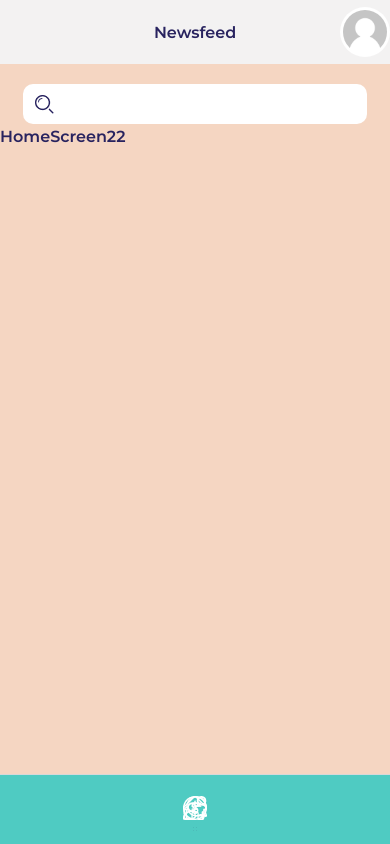
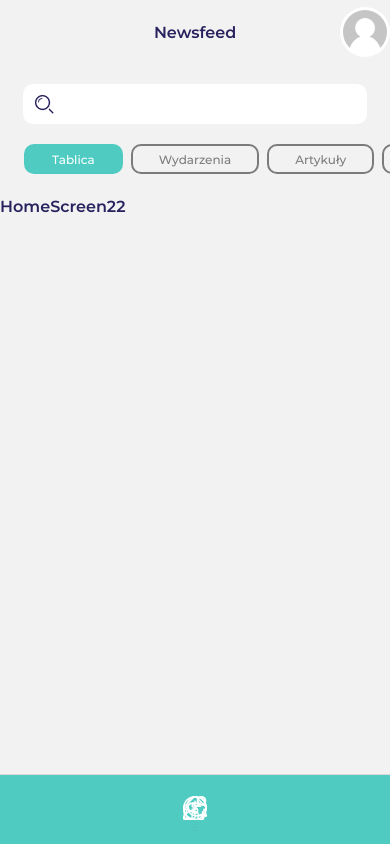
Before and after one commit to LukasMod/lm-feed, a React Native app: screen /Home in a window 390 px wide. Built offline with nearby package versions, Linux system fonts and the light colour scheme.

Commit message:
Add badges

```diff
--- /dev/null
+++ b/src/components/badge/badge-item.tsx
@@ -0,0 +1,48 @@
+import * as React from 'react'
+import { TouchableOpacity, ViewStyle, TextStyle, Text } from 'react-native'
+import { color, rounding, spacing, tpMediumDescriptionM } from '../../theme'
+import { IBadge } from '../../types/badge'
+import { metrics } from '../../utils'
+
+const CONTAINER: ViewStyle = {
+  height: 30,
+  backgroundColor: color.background,
+  paddingVertical: 6,
+  paddingHorizontal: 26,
+  borderRadius: rounding.regular,
+  borderColor: color.descriptionText,
+  borderWidth: 2,
+  marginHorizontal: spacing.itemSmall,
+}
+const CONTAINER_SELECTED: ViewStyle = {
+  backgroundColor: color.primary,
+  borderColor: color.primary,
+}
+
+const TEXT: TextStyle = {
+  ...tpMediumDescriptionM,
+}
+const TEXT_SELECTED: TextStyle = {
+  color: color.white,
+}
+
+export interface IBadgeItem {
+  item: IBadge
+}
+
+export const BadgeItem = ({ item }: IBadgeItem) => {
+  const onPressBadge = () => {
+    console.log('onPressBadge', item.label, item.id)
+  }
+
+  if (!item) return null
+
+  return (
+    <TouchableOpacity
+      style={[CONTAINER, item.isSelected && CONTAINER_SELECTED]}
+      activeOpacity={metrics.activeOpacity}
+      onPress={onPressBadge}>
+      <Text style={[TEXT, item.isSelected && TEXT_SELECTED]}>{item.label}</Text>
+    </TouchableOpacity>
+  )
+}
--- /dev/null
+++ b/src/components/badge/badge-list.tsx
@@ -0,0 +1,31 @@
+import * as React from 'react'
+import { ViewStyle, FlatList, View } from 'react-native'
+import { color, spacing } from '../../theme'
+import { IBadge } from '../../types/badge'
+import { BadgeItem } from './badge-item'
+
+export interface IBadgeList {
+  badges?: IBadge[]
+}
+
+const CONTENT: ViewStyle = {
+  padding: spacing.screen,
+  backgroundColor: color.background,
+}
+
+const keyExtractor = (item: IBadge) => item.id
+
+export const BadgeList = ({ badges }: IBadgeList) => {
+  return (
+    <View>
+      <FlatList
+        contentContainerStyle={CONTENT}
+        data={badges}
+        renderItem={BadgeItem}
+        keyExtractor={keyExtractor}
+        horizontal
+        showsHorizontalScrollIndicator={false}
+      />
+    </View>
+  )
+}
--- a/src/components/image/image-user.tsx
+++ b/src/components/image/image-user.tsx
@@ -15,7 +15,7 @@ const CONTAINER: ViewStyle = {
   backgroundColor: color.white,
   height: 50,
   width: 50,
-  borderRadius: 100,
+  borderRadius: 50,
   justifyContent: 'center',
   alignItems: 'center',
 }
@@ -23,7 +23,7 @@ const IMAGE: ImageStyle = {
   resizeMode: 'contain',
   height: 44,
   width: 44,
-  borderRadius: 100,
+  borderRadius: 44,
 }
 
 export const ImageUser = ({ style, imageUri, containerStyle, onPress }: IUserImage) => {
--- a/src/components/index.ts
+++ b/src/components/index.ts
@@ -2,3 +2,5 @@ export * from './icon/icon'
 export * from './icon/icon-tab-bar'
 export * from './image/image-user'
 export * from './input/input-searchbar'
+export * from './badge/badge-item'
+export * from './badge/badge-list'
--- a/src/components/input/input-searchbar.tsx
+++ b/src/components/input/input-searchbar.tsx
@@ -1,6 +1,6 @@
 import * as React from 'react'
 import { ImageStyle, TouchableOpacity, ViewStyle, TextInput, TextStyle } from 'react-native'
-import { color, tpMediumTextM } from '../../theme'
+import { color, rounding, tpMediumTextM } from '../../theme'
 import { metrics } from '../../utils'
 import { Icon } from '../icon/icon'
 import { Icons } from '../icon/icons'
@@ -18,10 +18,10 @@ const CONTAINER: ViewStyle = {
   alignItems: 'center',
   padding: 12,
   flexDirection: 'row',
-  borderRadius: 10,
+  borderRadius: rounding.regular,
 }
 const ICON: ImageStyle = {}
-const TEXT_STYLE: TextStyle = {
+const TEXT: TextStyle = {
   ...tpMediumTextM,
   paddingHorizontal: 10,
   flex: 1,
@@ -40,7 +40,7 @@ export const InputSearchbar = ({ setText, text }: IInputSearchBar) => {
       activeOpacity={metrics.activeOpacity}
       onPress={onPressSearchbar}>
       <Icon style={ICON} icon={Icons.SEARCH} size={19} />
-      <TextInput style={TEXT_STYLE} ref={inputRef} onChangeText={setText} value={text} />
+      <TextInput style={TEXT} ref={inputRef} onChangeText={setText} value={text} />
     </TouchableOpacity>
   )
 }
--- a/src/screens/home-screen.tsx
+++ b/src/screens/home-screen.tsx
@@ -2,19 +2,27 @@ import { useNavigation } from '@react-navigation/native'
 import { StatusBar } from 'expo-status-bar'
 import React, { useState } from 'react'
 import { Text, TextStyle, View, ViewStyle } from 'react-native'
-import { InputSearchbar } from '../components'
-import { tpBoldTextL } from '../theme'
+import { BadgeList, InputSearchbar } from '../components'
+import { spacing, tpBoldTextL } from '../theme'
+import { IBadge } from '../types/badge'
 import { HomeScreenNavProp } from '../types/navigation'
 
 const FULL: ViewStyle = {
   flex: 1,
-  backgroundColor: 'rgba(255, 100, 2, 0.2)',
-  paddingVertical: 20,
+  paddingVertical: spacing.screen,
 }
 
 const TEXT: TextStyle = {
   ...tpBoldTextL,
+  flex: 1,
 }
+
+const BADGES: IBadge[] = [
+  { id: 'badge-1', label: 'Tablica', isSelected: true },
+  { id: 'badge-2', label: 'Wydarzenia' },
+  { id: 'badge-3', label: 'Artykuły' },
+  { id: 'badge-4', label: 'Wiadomości' },
+]
 
 export const HomeScreen = () => {
   const navigation = useNavigation<HomeScreenNavProp>()
@@ -23,6 +31,7 @@ export const HomeScreen = () => {
   return (
     <View style={FULL}>
       <InputSearchbar setText={setSearchText} text={searchText} />
+      <BadgeList badges={BADGES} />
       <Text
         onPress={() => {
           navigation.navigate('CreatePost')
--- a/src/theme/index.ts
+++ b/src/theme/index.ts
@@ -1,3 +1,4 @@
 export * from './color'
 export * from './typography'
-export * from './typography'
+export * from './spacing'
+export * from './rounding'
--- /dev/null
+++ b/src/theme/rounding.ts
@@ -0,0 +1,3 @@
+export const rounding = {
+  regular: 10,
+}
--- /dev/null
+++ b/src/theme/spacing.ts
@@ -0,0 +1,5 @@
+export const spacing = {
+  screen: 20,
+  item: 8,
+  itemSmall: 4,
+}
--- a/src/theme/typography.ts
+++ b/src/theme/typography.ts
@@ -2,9 +2,9 @@ import { TextStyle } from 'react-native'
 import { color } from './color'
 
 export const typography = {
-  regular: 'Montserrat-Regular',
-  medium: 'Montserrat-Medium',
-  bold: 'Montserrat-SemiBold',
+  regular: 'Montserrat-Regular', // 400 weight
+  medium: 'Montserrat-Medium', // 500 weight
+  bold: 'Montserrat-SemiBold', // 700 weight
 }
 
 export const fontSize = {
--- /dev/null
+++ b/src/types/badge.ts
@@ -0,0 +1,5 @@
+export interface IBadge {
+  id: string
+  label: string
+  isSelected?: boolean
+}
```
